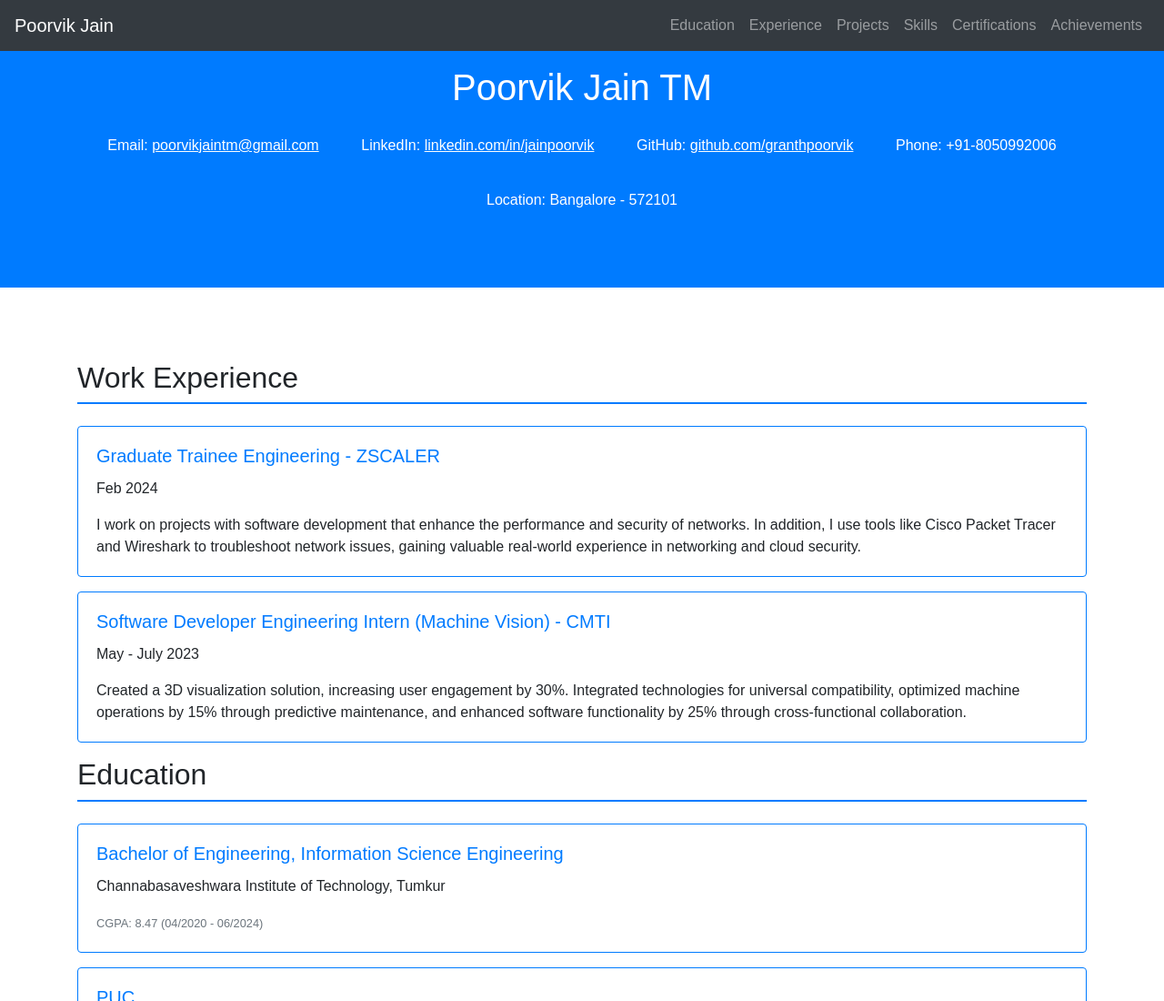
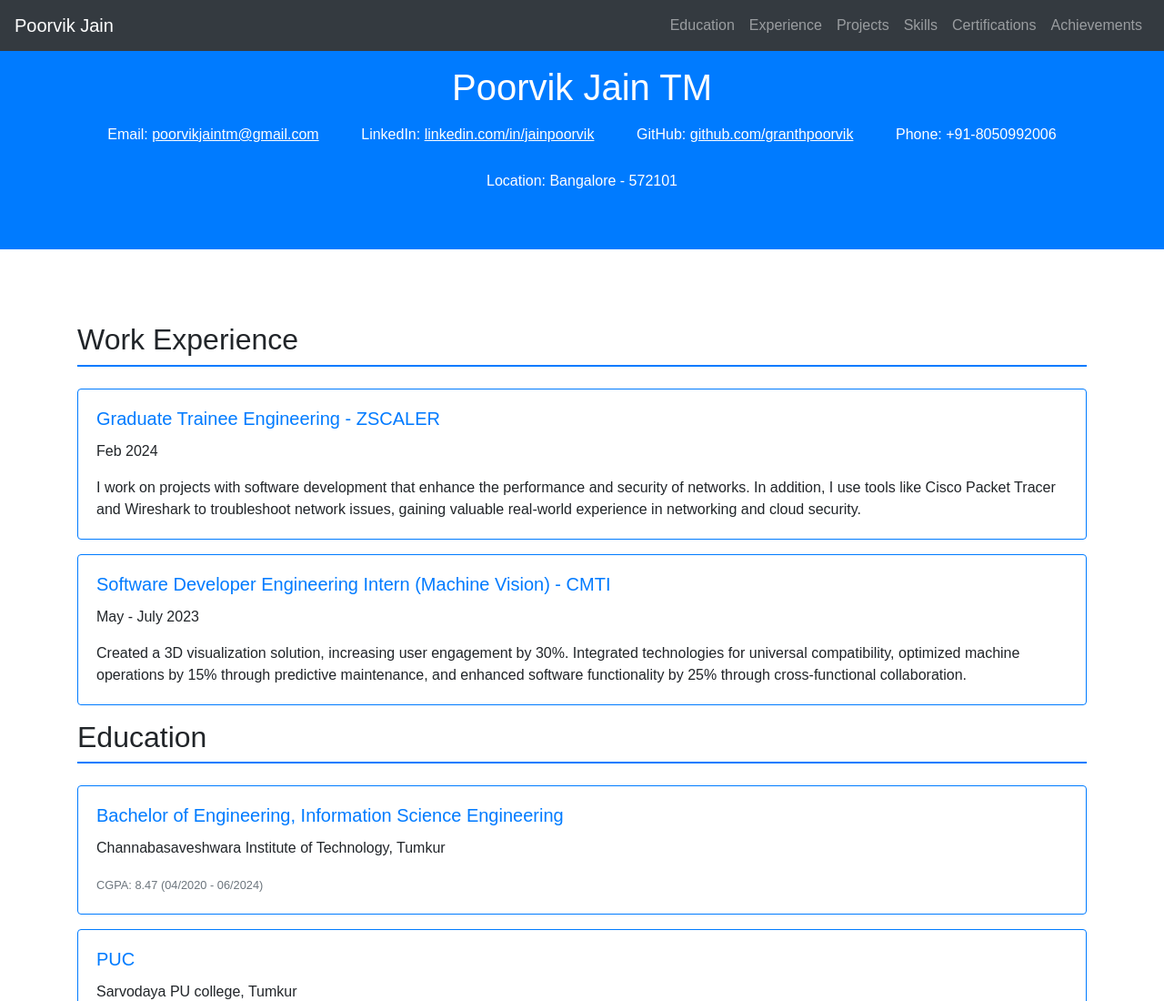
Before and after one commit to granthpoorvik/portfolio, a plain HTML site: page index.html in a window 1280 px wide. Shown: the top 1100 px of the page at 91% size. Drawn offline with nearby package versions, Linux system fonts and the light colour scheme.

Commit message:
a small change in css blue header tage padding

```diff
--- a/styles.css
+++ b/styles.css
@@ -15,7 +15,9 @@ header {
 }
 
 .contact-item {
-    margin: 10px;
+    margin: -2px;
+    padding-bottom: -100%;
+    margin-bottom: -1%;
 }
 
 .text-white {
```
Also changed, not shown: index.html (+1 -0 lines).
